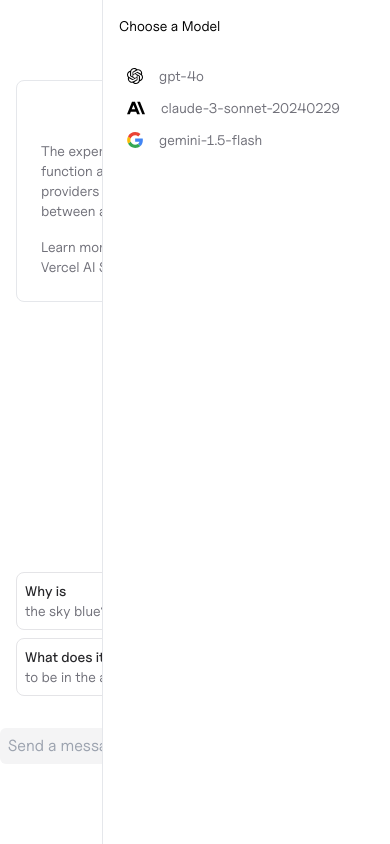
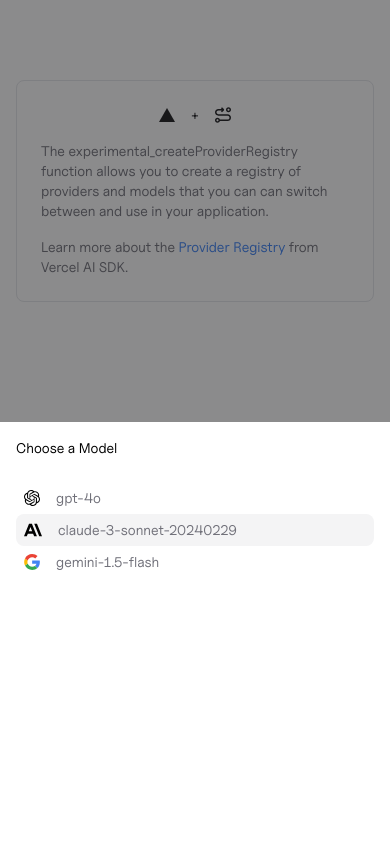
Before and after one commit to vercel-labs/ai-sdk-preview-provider-registry, a Next.js app: page / in a window 390 px wide. Both pictures are taken after a click on the element 372 px from the left and 746 px from the top of the page. Built offline with nearby package versions, Linux system fonts and the light colour scheme.

Commit message:
Add dark mode styles

```diff
--- a/app/(preview)/page.tsx
+++ b/app/(preview)/page.tsx
@@ -3,12 +3,13 @@
 import { useState } from "react";
 import { Message } from "@/components/message";
 import { useScrollToBottom } from "@/components/use-scroll-to-bottom";
-import { AnimatePresence, isDragActive, motion } from "framer-motion";
+import { AnimatePresence, motion } from "framer-motion";
 import {
   LogoAnthropic,
   LogoGoogle,
   LogoOpenAI,
   MasonryIcon,
+  RouteIcon,
   VercelIcon,
 } from "@/components/icons";
 import Link from "next/link";
@@ -49,12 +50,14 @@
 };
 
 export default function Home() {
-  const [model, setModel] = useState("anthropic:claude-3-sonnet-20240229");
+  const [selectedModel, setSelectedModel] = useState(
+    "anthropic:claude-3-sonnet-20240229",
+  );
   const [isDropdownVisible, setIsDropdownVisible] = useState(false);
 
   const { messages, handleSubmit, input, setInput, append } = useChat({
     body: {
-      model,
+      model: selectedModel,
     },
   });
 
@@ -74,7 +77,7 @@
                 <p className="flex flex-row justify-center gap-4 items-center text-zinc-900 dark:text-zinc-50">
                   <VercelIcon size={16} />
                   <span>+</span>
-                  <MasonryIcon />
+                  <RouteIcon />
                 </p>
                 <p>
                   The experimental_createProviderRegistry function allows you to
@@ -137,11 +140,11 @@
         </div>
 
         <form
-          className="flex flex-row gap-2 relative items-center w-full md:max-w-[500px] max-w-[calc(100dvw-32px)"
+          className="flex flex-row gap-2 relative items-center w-full md:max-w-[500px] max-w-[calc(100dvw-32px) px-4 md:px-0"
           onSubmit={handleSubmit}
         >
           <input
-            className="bg-zinc-100 rounded-md px-2 py-1.5 w-full outline-none dark:bg-zinc-700 text-zinc-800 dark:text-zinc-300"
+            className="bg-zinc-100 rounded-md px-2 py-1.5 flex-1 outline-none dark:bg-zinc-700 text-zinc-800 dark:text-zinc-300"
             placeholder="Send a message..."
             value={input}
             onChange={(event) => {
@@ -150,24 +153,35 @@
           />
 
           <div
-            className="text-sm bg-zinc-100 rounded-lg size-9 flex-shrink-0 flex flex-row items-center justify-center cursor-pointer hover:bg-zinc-200"
+            className="text-sm bg-zinc-100 rounded-lg size-9 flex-shrink-0 flex flex-row items-center justify-center cursor-pointer hover:bg-zinc-200 dark:text-zinc-50 dark:bg-zinc-700 dark:hover:bg-zinc-800"
             onClick={() => {
               setIsDropdownVisible(!isDropdownVisible);
             }}
           >
-            {getProviderIcon(model)}
+            {getProviderIcon(selectedModel)}
           </div>
         </form>
       </div>
 
       <AnimatePresence>
         {isDropdownVisible && (
+          <>
             <motion.div
-            className="fixed top-0 right-0 w-72 h-dvh p-4 border-l flex flex-col gap-6 bg-white"
-            initial={{ x: 500 }}
-            animate={{ x: 0 }}
-            exit={{ x: 500 }}
-            transition={{ type: "spring", stiffness: 200, damping: 20 }}
+              className="fixed bg-zinc-900/50 h-dvh w-dvw top-0 left-0"
+              initial={{ opacity: 0 }}
+              animate={{ opacity: 1 }}
+              exit={{ opacity: 0 }}
+              onClick={() => {
+                setIsDropdownVisible(false);
+              }}
+            />
+
+            <motion.div
+              className="fixed top-0 right-0 w-dvw h-dvh p-4 flex flex-col gap-6 bg-white dark:bg-zinc-800"
+              initial={{ y: "100%" }}
+              animate={{ y: "50%" }}
+              exit={{ y: "100%" }}
+              transition={{ type: "spring", stiffness: 400, damping: 40 }}
             >
               <div className="text-sm">Choose a Model</div>
               <div className="flex flex-col">
@@ -175,14 +189,18 @@
                   return (
                     <div
                       key={model}
-                    className="flex flex-row gap-4 items-center hover:bg-zinc-100 p-1.5 px-2 cursor-pointer rounded-lg"
+                      className={`flex flex-row gap-4 items-center hover:bg-zinc-100 dark:hover:bg-zinc-700 p-1.5 px-2 cursor-pointer rounded-lg ${
+                        model === selectedModel
+                          ? "bg-zinc-100 dark:bg-zinc-700"
+                          : ""
+                      }`}
                       onClick={() => {
-                      setModel(model);
+                        setSelectedModel(model);
                         setIsDropdownVisible(false);
                       }}
                     >
                       <div className="">{getProviderIcon(model)}</div>
-                    <div className="text-sm text-zinc-500">
+                      <div className="text-sm text-zinc-500 dark:text-zinc-400">
                         {model.split(":")[1]}
                       </div>
                     </div>
@@ -190,6 +208,7 @@
                 })}
               </div>
             </motion.div>
+          </>
         )}
       </AnimatePresence>
     </div>
--- a/components/icons.tsx
+++ b/components/icons.tsx
@@ -69,25 +69,6 @@
         fillRule="evenodd"
         clipRule="evenodd"
         d="M8 1L16 15H0L8 1Z"
-        fill="currentColor"
-      ></path>
-    </svg>
-  );
-};
-
-export const MasonryIcon = () => {
-  return (
-    <svg
-      height="16"
-      strokeLinejoin="round"
-      viewBox="0 0 16 16"
-      width="16"
-      style={{ color: "currentcolor" }}
-    >
-      <path
-        fillRule="evenodd"
-        clipRule="evenodd"
-        d="M2.5 6.5V2.5H5.5V6.5H2.5ZM1 2C1 1.44772 1.44772 1 2 1H6C6.55228 1 7 1.44772 7 2V7C7 7.55228 6.55228 8 6 8H2C1.44772 8 1 7.55228 1 7V2ZM2.5 13.5V11.5H5.5V13.5H2.5ZM1 11C1 10.4477 1.44772 10 2 10H6C6.55228 10 7 10.4477 7 11V14C7 14.5523 6.55228 15 6 15H2C1.44772 15 1 14.5523 1 14V11ZM10.5 2.5V4.5H13.5V2.5H10.5ZM10 1C9.44772 1 9 1.44772 9 2V5C9 5.55228 9.44772 6 10 6H14C14.5523 6 15 5.55228 15 5V2C15 1.44772 14.5523 1 14 1H10ZM13.5 13.5H10.5V9.5H13.5V13.5ZM9 9C9 8.44772 9.44772 8 10 8H14C14.5523 8 15 8.44772 15 9V14C15 14.5523 14.5523 15 14 15H10C9.44772 15 9 14.5523 9 14V9Z"
         fill="currentColor"
       ></path>
     </svg>
@@ -248,22 +229,38 @@
 export const LogoAnthropic = () => {
   return (
     <svg
-      version="1.1"
-      id="Layer_1"
       xmlns="http://www.w3.org/2000/svg"
       xmlnsXlink="http://www.w3.org/1999/xlink"
       x="0px"
       y="0px"
       viewBox="0 0 92.2 65"
-      style={{ color: "currentcolor" }}
+      style={{ color: "currentcolor", fill: "currentcolor" }}
       width="18px"
       height="18px"
     >
       <path
-        className="st0"
         d="M66.5,0H52.4l25.7,65h14.1L66.5,0z M25.7,0L0,65h14.4l5.3-13.6h26.9L51.8,65h14.4L40.5,0C40.5,0,25.7,0,25.7,0z
 		M24.3,39.3l8.8-22.8l8.8,22.8H24.3z"
       ></path>
     </svg>
   );
 };
+
+export const RouteIcon = ({ size = 16 }: { size?: number }) => {
+  return (
+    <svg
+      height={size}
+      strokeLinejoin="round"
+      viewBox="0 0 16 16"
+      width={size}
+      style={{ color: "currentcolor" }}
+    >
+      <path
+        fillRule="evenodd"
+        clipRule="evenodd"
+        d="M7.53033 0.719661L7 0.189331L5.93934 1.24999L6.46967 1.78032L6.68934 1.99999H3.375C1.51104 1.99999 0 3.51103 0 5.37499C0 7.23895 1.51104 8.74999 3.375 8.74999H12.625C13.6605 8.74999 14.5 9.58946 14.5 10.625C14.5 11.6605 13.6605 12.5 12.625 12.5H4.88555C4.56698 11.4857 3.61941 10.75 2.5 10.75C1.11929 10.75 0 11.8693 0 13.25C0 14.6307 1.11929 15.75 2.5 15.75C3.61941 15.75 4.56698 15.0143 4.88555 14H12.625C14.489 14 16 12.489 16 10.625C16 8.76103 14.489 7.24999 12.625 7.24999H3.375C2.33947 7.24999 1.5 6.41052 1.5 5.37499C1.5 4.33946 2.33947 3.49999 3.375 3.49999H6.68934L6.46967 3.71966L5.93934 4.24999L7 5.31065L7.53033 4.78032L8.85355 3.4571C9.24408 3.06657 9.24408 2.43341 8.85355 2.04288L7.53033 0.719661ZM2.5 14.25C3.05228 14.25 3.5 13.8023 3.5 13.25C3.5 12.6977 3.05228 12.25 2.5 12.25C1.94772 12.25 1.5 12.6977 1.5 13.25C1.5 13.8023 1.94772 14.25 2.5 14.25ZM14.5 2.74999C14.5 3.30228 14.0523 3.74999 13.5 3.74999C12.9477 3.74999 12.5 3.30228 12.5 2.74999C12.5 2.19771 12.9477 1.74999 13.5 1.74999C14.0523 1.74999 14.5 2.19771 14.5 2.74999ZM16 2.74999C16 4.1307 14.8807 5.24999 13.5 5.24999C12.1193 5.24999 11 4.1307 11 2.74999C11 1.36928 12.1193 0.249991 13.5 0.249991C14.8807 0.249991 16 1.36928 16 2.74999Z"
+        fill="currentColor"
+      ></path>
+    </svg>
+  );
+};
--- a/package.json
+++ b/package.json
@@ -22,7 +22,6 @@
     "react": "^18",
     "react-dom": "^18",
     "react-markdown": "^9.0.1",
-    "react-use": "^17.5.1",
     "remark-gfm": "^4.0.0",
     "sonner": "^1.5.0",
     "zod": "^3.23.8"
```
Also changed, not shown: 1 other file (tests, documents, lock files or other folders). Lines whose indentation alone changed are shown as unchanged.
